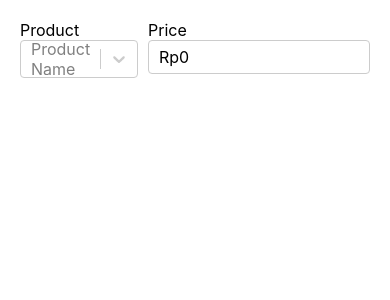
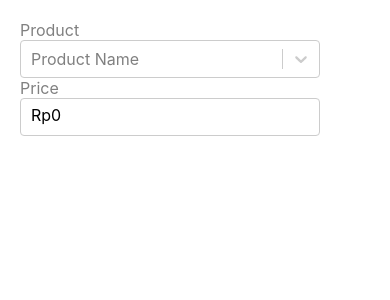
Before and after one commit to yuniprihartini/Simple-Cashier-App, a React (Create React App) app: page / in a window 390 px wide. Shown: the top 300 px of the page. Built offline with nearby package versions, Linux system fonts and the light colour scheme.

Commit message:
Add responsive with media

```diff
--- a/src/App.css
+++ b/src/App.css
@@ -13,10 +13,28 @@
 
 .Price {
   width: 200px;
+  height: 24px;
   padding: 6px 10px;
-  border-color: hsl(0, 0%, 80%);
+  border-color: #CCCCCC;
   border-radius: 4px;
   border-style: solid;
   border-width: 1px;
   cursor: not-allowed;
 }
+
+label {
+  color: #808080;
+  /* color: #2f89ff; */
+}
+
+@media screen and (max-width: 467px) {
+  .App {
+    flex-direction: column;
+  }
+  .Select {
+    width: 300px;
+  }
+  .Price {
+    width: 278px;
+  }
+}
```
